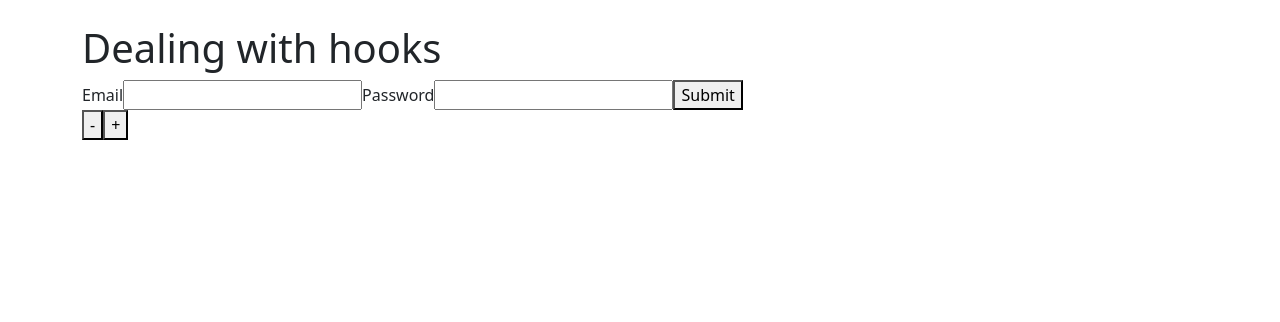
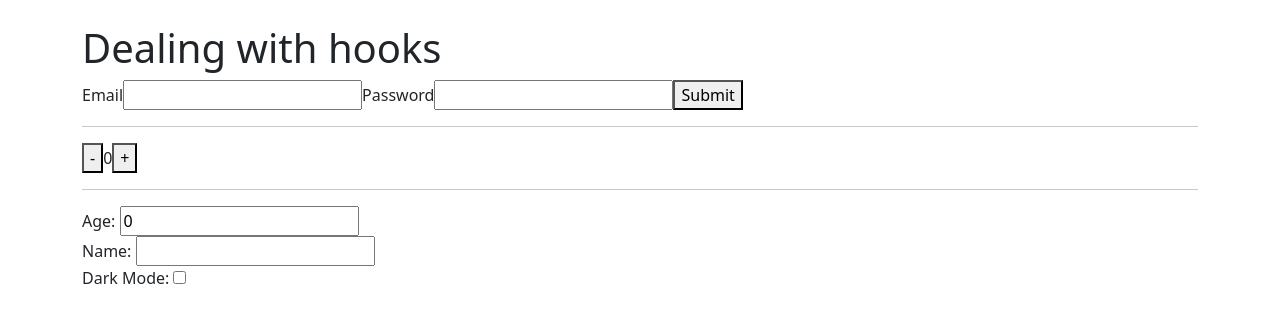
Before and after one commit to tylerstambaugh/wds-notes, a React (Vite) app: page /hooksDemo in a window 1280 px wide. Shown: the top 322 px of the page. Built offline with nearby package versions, Linux system fonts and the light colour scheme.

Commit message:
more demos

```diff
--- a/src/App.tsx
+++ b/src/App.tsx
@@ -6,7 +6,7 @@
 import { useLocalStorage } from "./useLocalStorage";
 import { useMemo } from "react";
 import { v4 as uuidV4 } from "uuid";
-import { HooksDemo } from "./hooksDemo/hooksDemo";
+import { HooksDemo } from "./hooksDemo/HooksDemo";
 
 export type Note = {
   id: string;
--- a/src/hooksDemo/HooksDemo.tsx
+++ b/src/hooksDemo/HooksDemo.tsx
@@ -1,12 +1,16 @@
 import { UseRefDemo } from "./UseRefDemo";
 import { Counter } from "./UseStateDemo";
+import { Form } from "./referentialEqualityDemo";
 
 export function HooksDemo() {
   return (
     <>
       <h1>Dealing with hooks</h1>
       <UseRefDemo />
+      <hr />
       <Counter />
+      <hr />
+      <Form />
     </>
   );
 }
--- a/src/hooksDemo/UseStateDemo.tsx
+++ b/src/hooksDemo/UseStateDemo.tsx
@@ -3,6 +3,12 @@
 export function Counter() {
   const [count, setCount] = useState(0);
 
+  //don't use this b/c count isn't current:
+  //   function adjustCount2(amount: number) {
+  //     setCount(count + amount)
+  //   }
+
+  //use the setCount method version instead.
   function adjustCount(amount: number) {
     setCount((currentCount) => {
       return currentCount + amount;
@@ -12,6 +18,7 @@
   return (
     <>
       <button onClick={() => adjustCount(-1)}>-</button>
+      {count}
       <button onClick={() => adjustCount(1)}>+</button>
     </>
   );
--- /dev/null
+++ b/src/hooksDemo/referentialEqualityDemo.tsx
@@ -0,0 +1,33 @@
+import { useEffect, useState } from "react";
+
+export function Form() {
+  const [age, setAge] = useState(0);
+  const [name, setName] = useState("");
+  const [darkMode, setDarkMode] = useState(false);
+
+  const person = { age, name };
+
+  useEffect(() => {
+    console.log(person);
+  }, [person]);
+
+  return (
+    <div style={{ background: darkMode ? "#333" : "#FFF" }}>
+      Age:{" "}
+      <input
+        value={age}
+        type="number"
+        onChange={(e) => setAge(e.target.valueAsNumber)}
+      />
+      <br />
+      Name: <input value={name} onChange={(e) => setName(e.target.value)} />
+      <br />
+      Dark Mode:{" "}
+      <input
+        type="checkbox"
+        checked={darkMode}
+        onChange={(e) => setDarkMode(e.target.checked)}
+      />
+    </div>
+  );
+}
```
